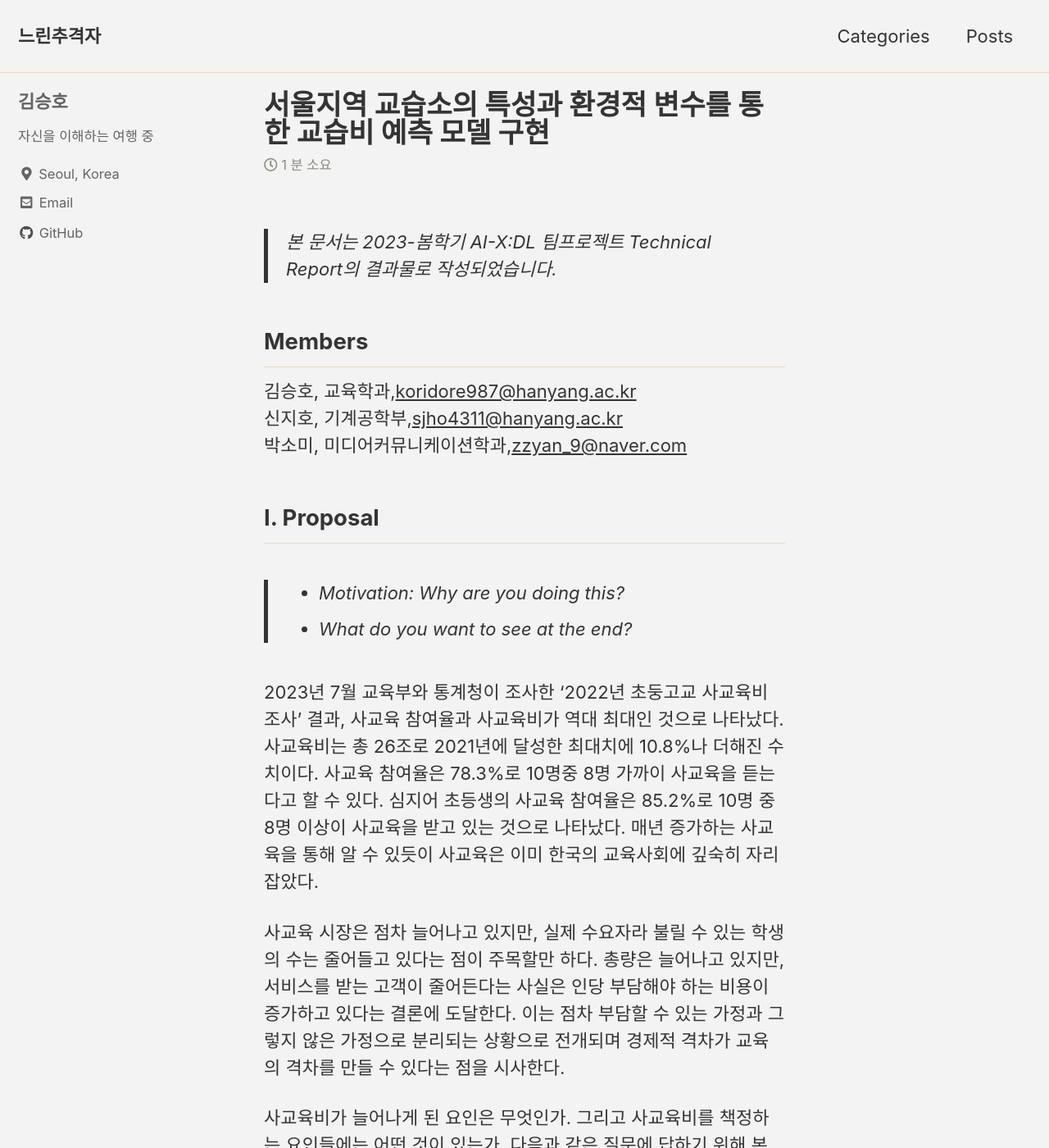
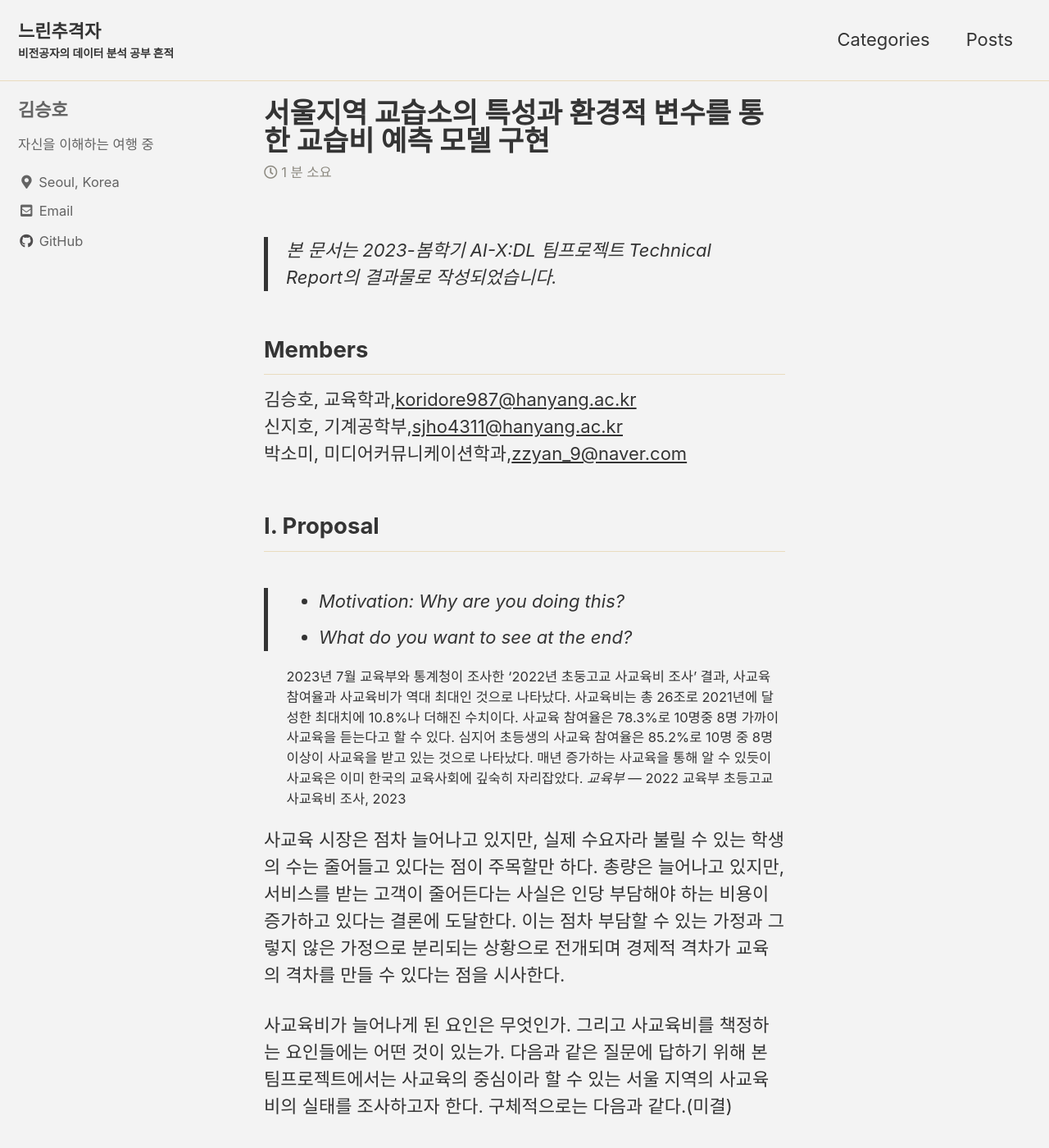
Before and after one commit to koridore987/koridore987.github.io, a Jekyll site: the page built from _posts/2023-04-30-AI-X:DL.md, in a window 1280 px wide and 1400 px high. Shown: the whole window at 82% size. Built offline with Jekyll 4.4.1, drawn with Linux system fonts in a browser that asks for light colours; cached includes are drawn as plain includes; some web fonts are replaced.

Commit message:
내용 수정

```diff
--- a/_config.yml
+++ b/_config.yml
@@ -18,7 +18,7 @@ minimal_mistakes_skin    : "dirt" # "air", "aqua", "contrast", "dark", "dirt", "
 locale                   : "ko-KR"
 title                    : "느린추격자"
 title_separator          : "|"
-subtitle                 : # site tagline that appears below site title in masthead
+subtitle                 : "비전공자의 데이터 분석 공부 흔적"
 name                     : "koridore987"
 description              : "자신을 이해하는 여행 중"
 url                      : "https://koridore987.github.io"
--- a/_posts/2023-04-30-AI-X:DL.md
+++ b/_posts/2023-04-30-AI-X:DL.md
@@ -17,6 +17,8 @@ tags: [Deep Learning, Machine Learning, Data Engineering]
 >- What do you want to see at the end?
 
 2023년 7월 교육부와 통계청이 조사한 '2022년 초둥고교 사교육비 조사' 결과, 사교육 참여율과 사교육비가 역대 최대인 것으로 나타났다. 사교육비는 총 26조로 2021년에 달성한 최대치에 10.8%나 더해진 수치이다. 사교육 참여율은 78.3%로 10명중 8명 가까이 사교육을 듣는다고 할 수 있다. 심지어 초등생의 사교육 참여율은 85.2%로 10명 중 8명 이상이 사교육을 받고 있는 것으로 나타났다. 매년 증가하는 사교육을 통해 알 수 있듯이 사교육은 이미 한국의 교육사회에 깊숙히 자리잡았다.
+<cite>교육부</cite> --- 2022 교육부 초등고교 사교육비 조사, 2023
+{: .small}
 
 사교육 시장은 점차 늘어나고 있지만, 실제 수요자라 불릴 수 있는 학생의 수는 줄어들고 있다는 점이 주목할만 하다. 총량은 늘어나고 있지만, 서비스를 받는 고객이 줄어든다는 사실은 인당 부담해야 하는 비용이 증가하고 있다는 결론에 도달한다. 이는 점차 부담할 수 있는 가정과 그렇지 않은 가정으로 분리되는 상황으로 전개되며 경제적 격차가 교육의 격차를 만들 수 있다는 점을 시사한다.
 
```
